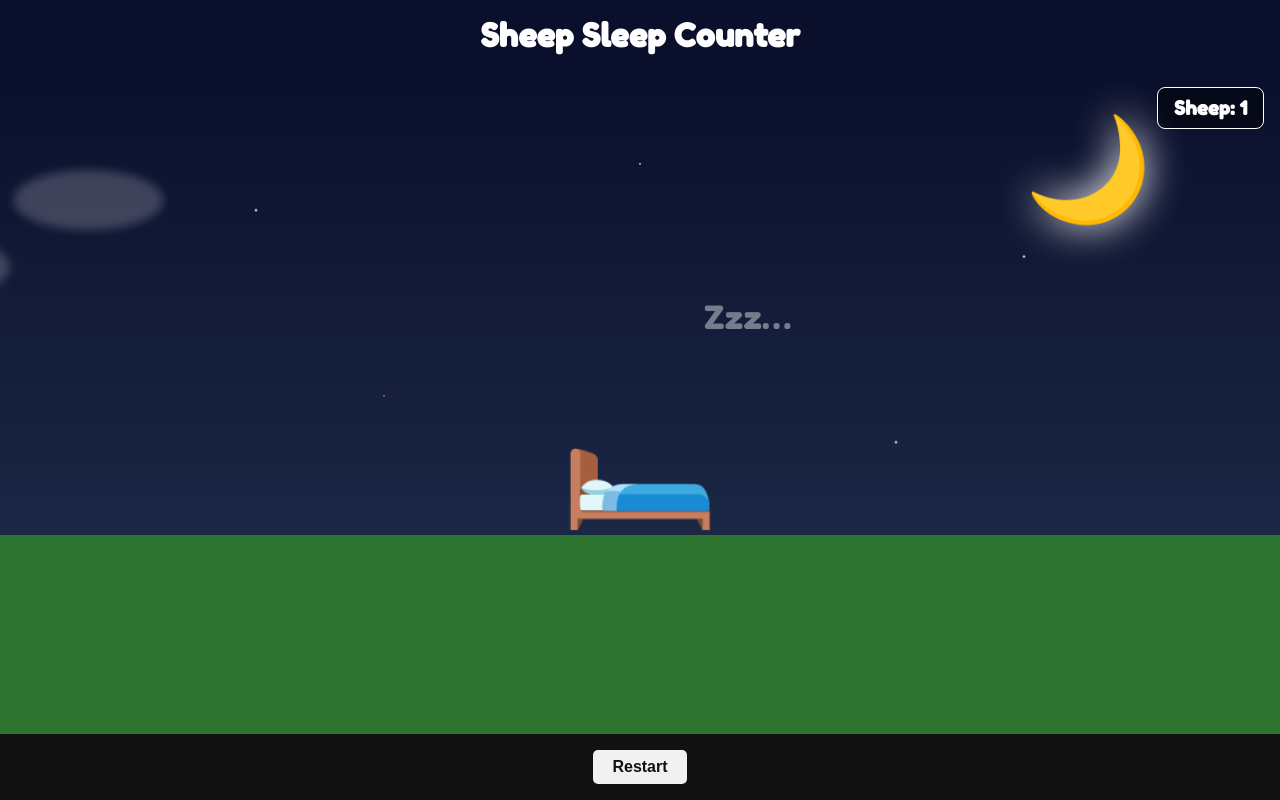
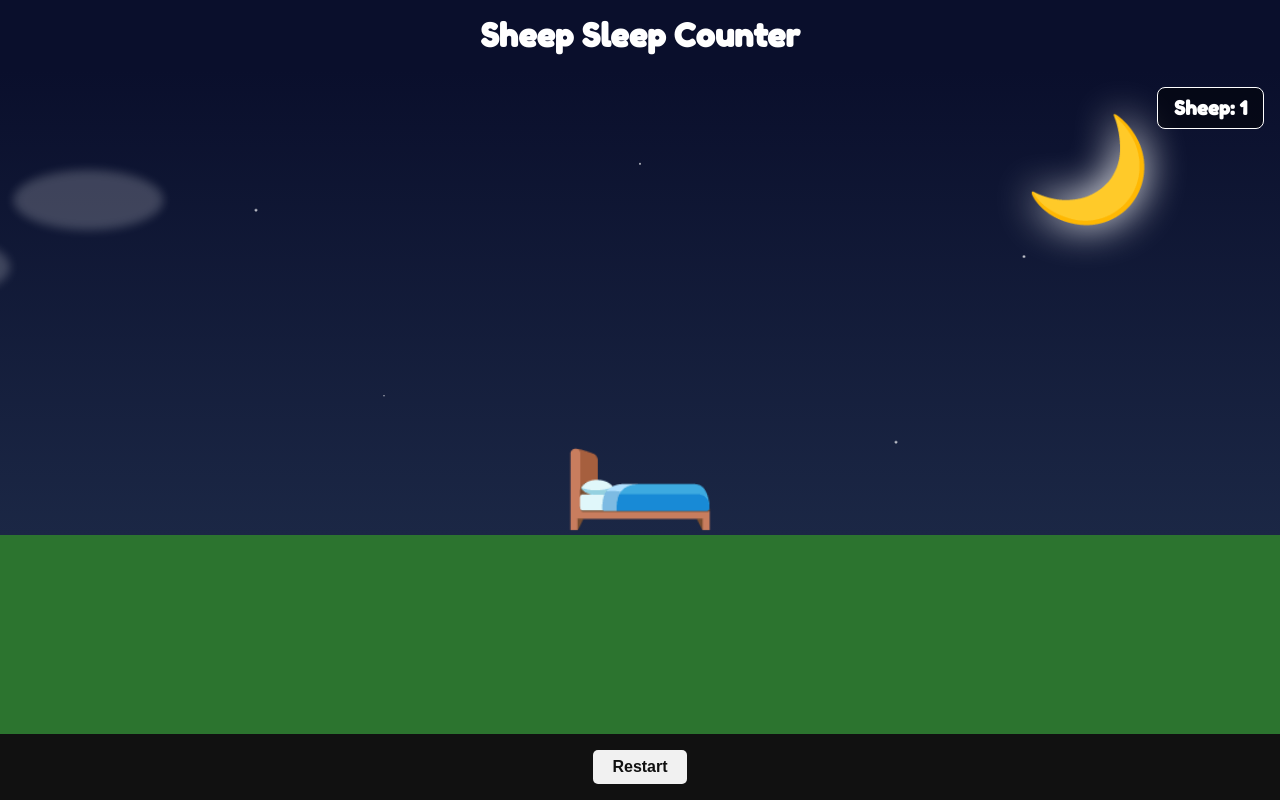
Before and after one commit to myumyummyum/sheepsleepweb1, a plain HTML site: page index.html in a window 1280 px wide. Drawn offline with Linux system fonts and the light colour scheme.

Commit message:
Update index.html

```diff
--- a/index.html
+++ b/index.html
@@ -23,7 +23,6 @@
     <!-- Ground & objects -->
     <div class="ground"></div>
     <span class="bed">🛏️</span>
-    <div class="zzz">Zzz…</div>
 
     <!-- Sheep container (multiple sheep will spawn here) -->
     <div id="sheep-container"></div>
```
